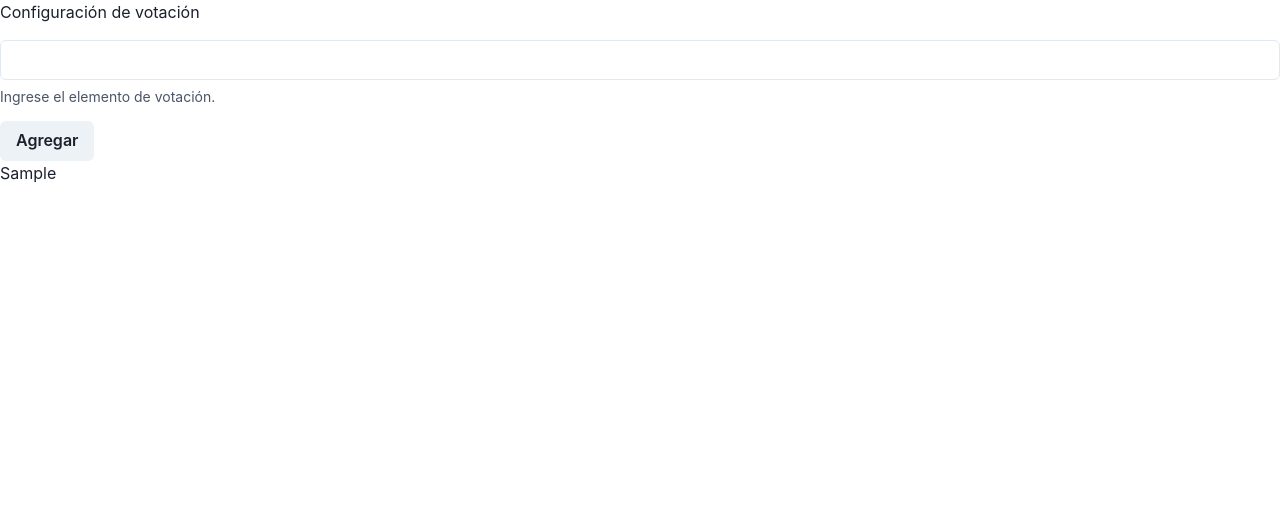
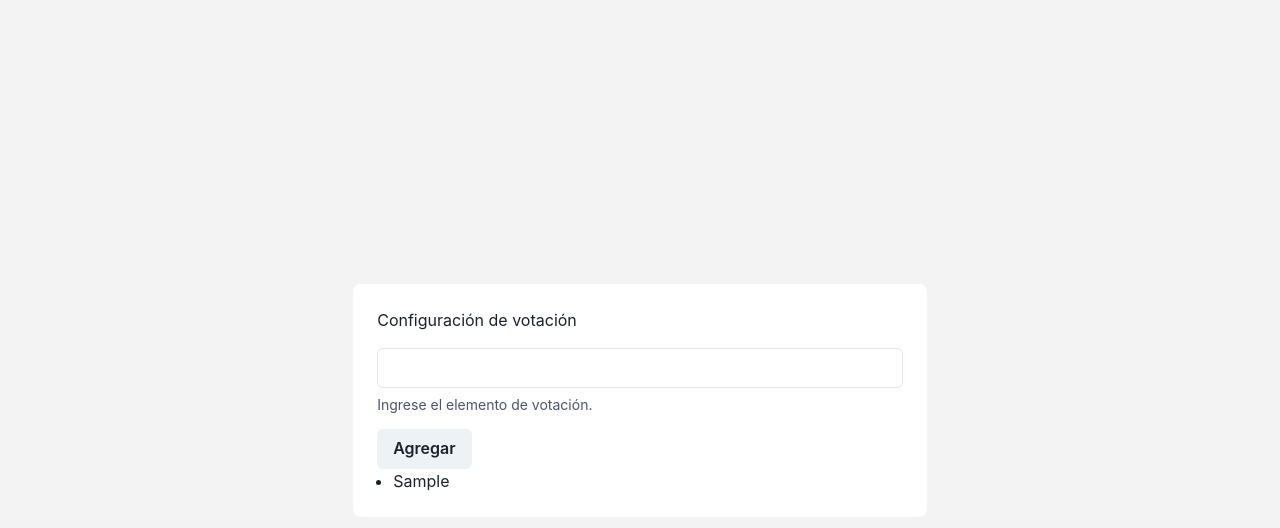
Before and after one commit to ivanroguerre/realtime-poll, a React (Vite) app in the folder packages/client/: page / in a window 1280 px wide. Both pictures are taken after typing "Sample" into the empty fields and a click on the button "Agregar". Shown: the top 528 px of the page. Built offline with nearby package versions, Linux system fonts and the light colour scheme.

Commit message:
Add context and screen
The context for the entire poll state and a basic screen for poll setup.

```diff
--- a/packages/client/src/app.tsx
+++ b/packages/client/src/app.tsx
@@ -1,30 +1,12 @@
-import { useEffect, useState } from "react";
-import { io } from "socket.io-client";
+import { Container } from "@chakra-ui/react";
 
-import AddPollItem from "./components/add-poll-item";
-import { Text } from "@chakra-ui/react";
-
-// const socket = io("http://localhost:3000");
-// socket.on("events", function (data) {
-//   console.log("event", data);
-// });
+import PollSetup from "./screens/poll-setup";
 
 const App = () => {
-  const [pollItems, setPollItems] = useState<string[]>([]);
-
-  const handlePollItemSubmit = (pollItem: string) =>
-    setPollItems((pollItems) => pollItems.concat(pollItem));
-
-  useEffect(() => {
-    // socket.emit("events", "blablabla", (data: any) => console.log(data));
-  }, []);
   return (
-    <>
-      <AddPollItem onPollItemSubmit={handlePollItemSubmit} />
-      {pollItems.map((pollItem) => (
-        <Text key={pollItem}>{pollItem}</Text>
-      ))}
-    </>
+    <Container>
+      <PollSetup />
+    </Container>
   );
 };
 
--- /dev/null
+++ b/packages/client/src/main.css
@@ -0,0 +1,3 @@
+#root {
+  background-color: #f3f3f4;
+}
--- a/packages/client/src/main.tsx
+++ b/packages/client/src/main.tsx
@@ -1,13 +1,18 @@
+import "./main.css";
+
 import { ChakraProvider } from "@chakra-ui/react";
 import ReactDOM from "react-dom/client";
 import { StrictMode } from "react";
 
 import App from "./app";
+import { PollContextProvider } from "./poll-context";
 
 ReactDOM.createRoot(document.getElementById("root")!).render(
   <StrictMode>
     <ChakraProvider>
-      <App />
+      <PollContextProvider>
+        <App />
+      </PollContextProvider>
     </ChakraProvider>
   </StrictMode>
 );
--- /dev/null
+++ b/packages/client/src/poll-context.tsx
@@ -0,0 +1,24 @@
+import { JSX, PropsWithChildren, createContext, useState } from "react";
+
+type PollContextType = {
+  pollItems: string[];
+  actions: {
+    addPollItem: (pollItem: string) => void;
+  };
+};
+
+const PollContext = createContext<PollContextType>({} as PollContextType);
+
+const PollContextProvider = ({ children }: PropsWithChildren): JSX.Element => {
+  const [pollItems, setPollItems] = useState<string[]>([]);
+  const addPollItem = (pollItem: string) =>
+    setPollItems((pollItems) => pollItems.concat(pollItem));
+
+  return (
+    <PollContext.Provider value={{ pollItems, actions: { addPollItem } }}>
+      {children}
+    </PollContext.Provider>
+  );
+};
+
+export { PollContext, PollContextProvider };
--- /dev/null
+++ b/packages/client/src/poll-hooks.ts
@@ -0,0 +1,12 @@
+import { useContext } from "react";
+
+import { PollContext } from "./poll-context";
+
+export const usePollItems = () => {
+  const {
+    pollItems,
+    actions: { addPollItem },
+  } = useContext(PollContext);
+
+  return { pollItems, addPollItem };
+};
--- /dev/null
+++ b/packages/client/src/screens/poll-setup.tsx
@@ -0,0 +1,22 @@
+import { Box, ListItem, Text, UnorderedList, VStack } from "@chakra-ui/react";
+
+import AddPollItem from "../components/add-poll-item";
+import { usePollItems } from "../poll-hooks";
+
+const PollSetup = () => {
+  const { pollItems, addPollItem: handlePollItemSubmit } = usePollItems();
+  return (
+    <VStack align="stretch" justify="center" minH="100vh">
+      <Box bgColor="white" borderRadius="lg" p={6}>
+        <AddPollItem onPollItemSubmit={handlePollItemSubmit} />
+        <UnorderedList>
+          {pollItems.map((pollItem) => (
+            <ListItem key={pollItem}>{pollItem}</ListItem>
+          ))}
+        </UnorderedList>
+      </Box>
+    </VStack>
+  );
+};
+
+export default PollSetup;
```
